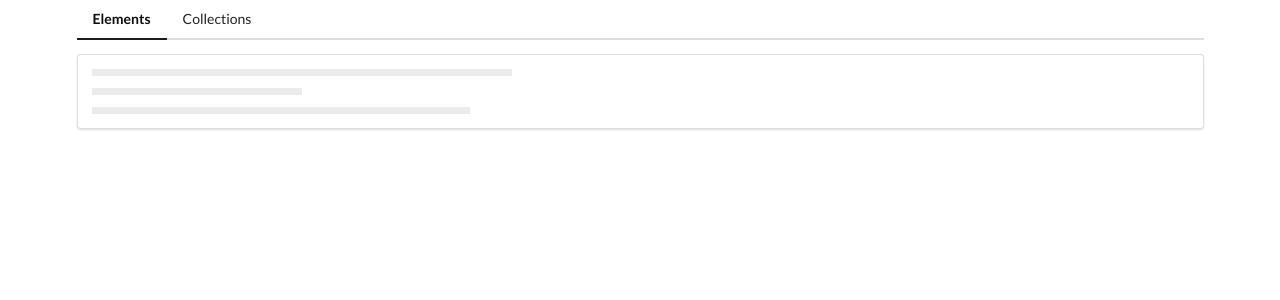
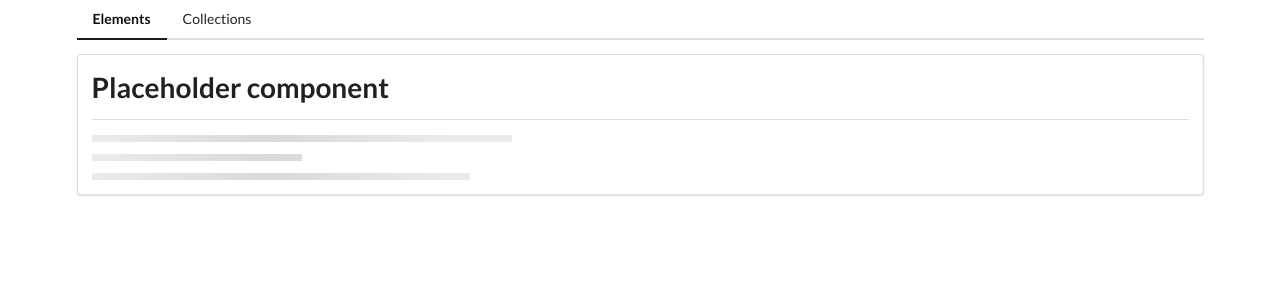
Before and after one commit to 3gzon/bootcamp-ng, an Angular app: page /elements in a window 1280 px wide. Shown: the top 300 px of the page. Built offline with nearby package versions, Linux system fonts and the light colour scheme.

Commit message:
feat: added ng content feature with divider component titlew

```diff
--- a/src/app/collections/collections-home/collections-home.component.html
+++ b/src/app/collections/collections-home/collections-home.component.html
@@ -1 +1,5 @@
+<app-divider>
+    Collections component
+
+</app-divider>
 <p>collections-home works!</p>
--- a/src/app/collections/collections.module.ts
+++ b/src/app/collections/collections.module.ts
@@ -3,10 +3,11 @@
 
 import { CollectionsRoutingModule } from './collections-routing.module';
 import { CollectionsHomeComponent } from './collections-home/collections-home.component';
+import { SharedModule } from '../shared/shared.module';
 
 @NgModule({
   declarations: [CollectionsHomeComponent],
-  imports: [CommonModule, CollectionsRoutingModule],
+  imports: [CommonModule, CollectionsRoutingModule, SharedModule],
   exports: [],
 })
 export class CollectionsModule {}
--- a/src/app/elements/elements-home/elements-home.component.html
+++ b/src/app/elements/elements-home/elements-home.component.html
@@ -1 +1,5 @@
+<app-divider [title]="'Elements title'">
+    Placeholder component
+</app-divider>
+
 <app-placeholder [header]="false"></app-placeholder>
--- a/src/app/elements/elements.module.ts
+++ b/src/app/elements/elements.module.ts
@@ -5,10 +5,11 @@
 import { ElementsHomeComponent } from './elements-home/elements-home.component';
 import { PlaceholderComponent } from './placeholder/placeholder.component';
 import { TimesDirective } from './times.directive';
+import { SharedModule } from '../shared/shared.module';
 
 @NgModule({
   declarations: [ElementsHomeComponent, PlaceholderComponent, TimesDirective],
-  imports: [CommonModule, ElementsRoutingModule],
+  imports: [CommonModule, ElementsRoutingModule, SharedModule],
   exports: [ElementsHomeComponent],
 })
 export class ElementsModule {}
--- a/src/app/elements/placeholder/placeholder.component.ts
+++ b/src/app/elements/placeholder/placeholder.component.ts
@@ -7,6 +7,5 @@
 })
 export class PlaceholderComponent {
   @Input() header = true;
-
   @Input() lines = 3;
 }
--- /dev/null
+++ b/src/app/shared/divider/divider.component.html
@@ -0,0 +1,4 @@
+<h1>
+    <ng-content></ng-content>
+</h1>
+<div class="ui divider"></div>
```
Also changed, not shown: src/app/shared/divider/divider.component.ts (added, +8 -0 lines), src/app/shared/shared.module.ts (added, +10 -0 lines), src/app/shared/divider/divider.component.css (added), 1 other file (tests, documents, lock files or other folders).
